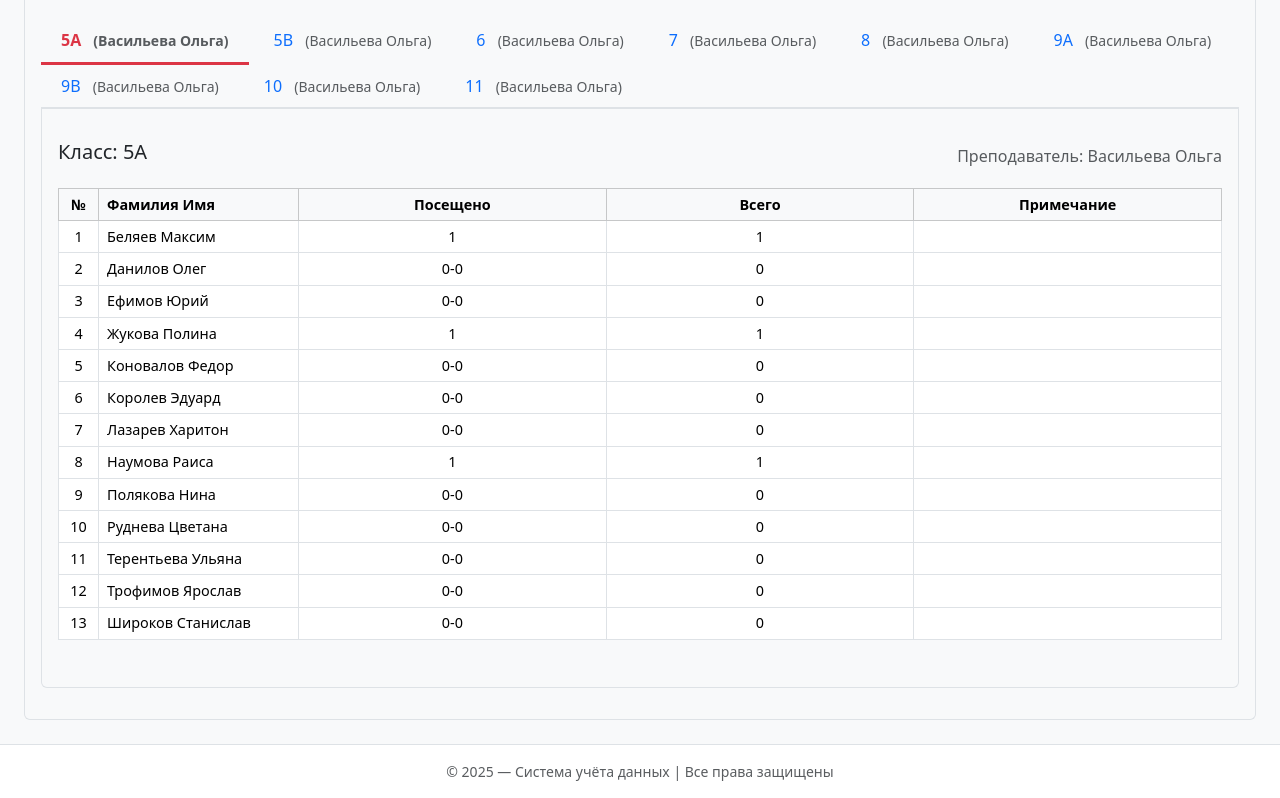
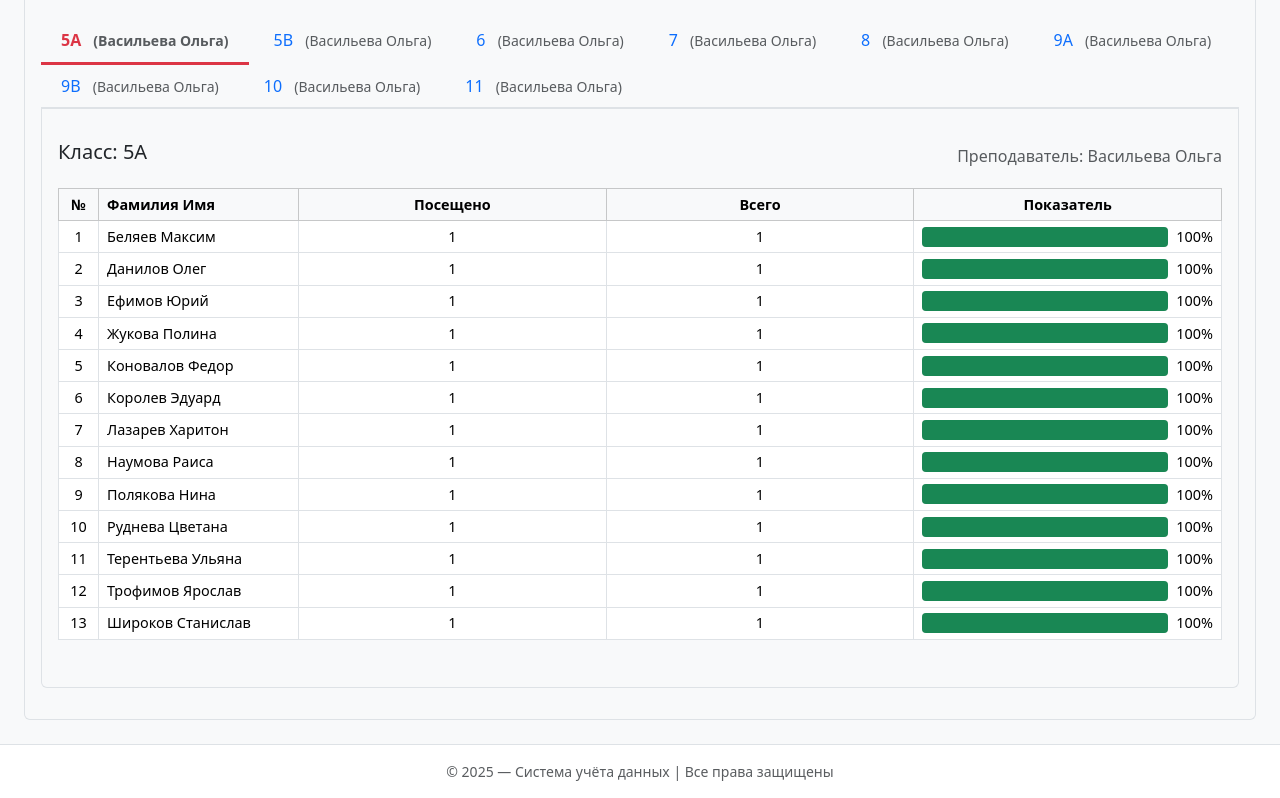
Before and after one commit to Zangetsu20/init, a Flask app: page /create in a window 1280 px wide. Shown: the part 395-1193 px from the top of the page. Run offline with Flask 3, Linux system fonts and the light colour scheme; a user stored in the database is signed in; some libraries are stand-ins or nearby versions.

Commit message:
Правки в посещаемость
Что бы ошибка пропала, нужно утсановить jinja и выбрать язык редактирования для html шаблона jinja-html

```diff
--- a/app.py
+++ b/app.py
@@ -541,13 +541,18 @@
 
                 # Считаем пропуски ("н")
                 absent_count = sum(1 for g in student_grades if g.grade == 'н')
+                # Рассчитываем процент посещаемости
+                attendance_percent = 0
+                if max_day > 0:
+                    attendance_percent = round(((max_day - absent_count) / max_day) * 100)
 
                 students_data.append({
                     'last_name': student.last_name,
                     'first_name': student.first_name,
                     'student_id': student.id,
                     'absent_count': absent_count,
-                    'has_records': len(student_grades) > 0  # Есть ли хоть одна запись
+                    'has_records': len(student_grades) > 0,
+                    'attendance_percent': attendance_percent  # Добавляем расчетный процент
                 })
 
             classes_data.append({
--- a/templates/base.html
+++ b/templates/base.html
@@ -8,6 +8,8 @@
     <link rel="stylesheet" href="https://cdn.jsdelivr.net/npm/bootstrap-icons@1.8.1/font/bootstrap-icons.css">
 
     <title>{% block title %}{% endblock %}</title>
+
+
 </head>
 <body class="bg-light">
 <div class="page d-flex flex-column min-vh-100">
--- a/templates/create.html
+++ b/templates/create.html
@@ -3,6 +3,25 @@
 {% block title %}Создание записей{% endblock %}
 
 {% block content %}
+
+<style>
+.progress {
+    background-color: #e4e4e4;
+    border-radius: 4px;
+    min-width: 50px;
+    height: 20px;
+}
+.progress-bar {
+    transition: width 0.6s ease;
+    position: relative;
+    display: flex;
+    align-items: center;
+    justify-content: center;
+    font-size: 12px;
+    color: #000;
+}
+</style>
+
 <div class="container mt-4">
     <div class="d-flex justify-content-between align-items-center mb-4">
         <h1>Управление записями</h1>
@@ -99,7 +118,7 @@
                                     <th style="width: 250px">Фамилия Имя</th>
                                     <th>Посещено</th>
                                     <th>Всего</th>
-                                    <th>Примечание</th>
+                                    <th>Показатель</th>
                                 </tr>
                             </thead>
                             <tbody>
@@ -109,15 +128,38 @@
                                         <td>{{ loop.index }}</td>
                                         <td>{{ student.last_name }} {{ student.first_name }}</td>
                                         <td>
-                                            {% if student.has_records %}
+                                            {% if class_info.max_day!=0 %}
                                                 {{ class_info.max_day - student.absent_count }}
                                             {% else %}
-                                                0-0
+                                                0
                                             {% endif %}
                                         </td>
-                                        <td>{{ class_info.max_day if student.has_records else 0 }}</td>
-                                        <td></td>
-                                    </tr>
+                                        <td>{{ class_info.max_day if class_info.max_day!=0 else 0 }}</td>
+                                        <td>
+                                            <div class="d-flex align-items-center">
+                                                <div class="progress flex-grow-1" style="height: 20px;">
+                                                    <div class="progress-bar
+                                                        {% if student.attendance_percent >= 90 -%}
+                                                            bg-success
+                                                        {%- elif student.attendance_percent >= 75 -%}
+                                                            bg-info
+                                                        {%- elif student.attendance_percent >= 50 -%}
+                                                            bg-warning
+                                                        {%- else -%}
+                                                            bg-danger
+                                                        {%- endif %}"
+
+                                                        role="progressbar"
+                                                        style="width: {{ student.attendance_percent}}%"
+                                                        aria-valuenow="{{ student.attendance_percent }}"
+                                                        aria-valuemin="0"
+                                                        aria-valuemax="100">
+                                                        <!-- Просто игнорируй шляпе не нравится что там динамическая конструкция стоит, но все должно работать норм -->
+                                                    </div>
+                                                </div>
+                                                <span class="ms-2">{{ student.attendance_percent }}%</span>
+                                            </div>
+                                        </td>
                                     {% endfor %}
                                 {% else %}
                                     <tr>
```
Also changed, not shown: instance/newf.db, static/css/main.css (line endings or trailing spaces).
